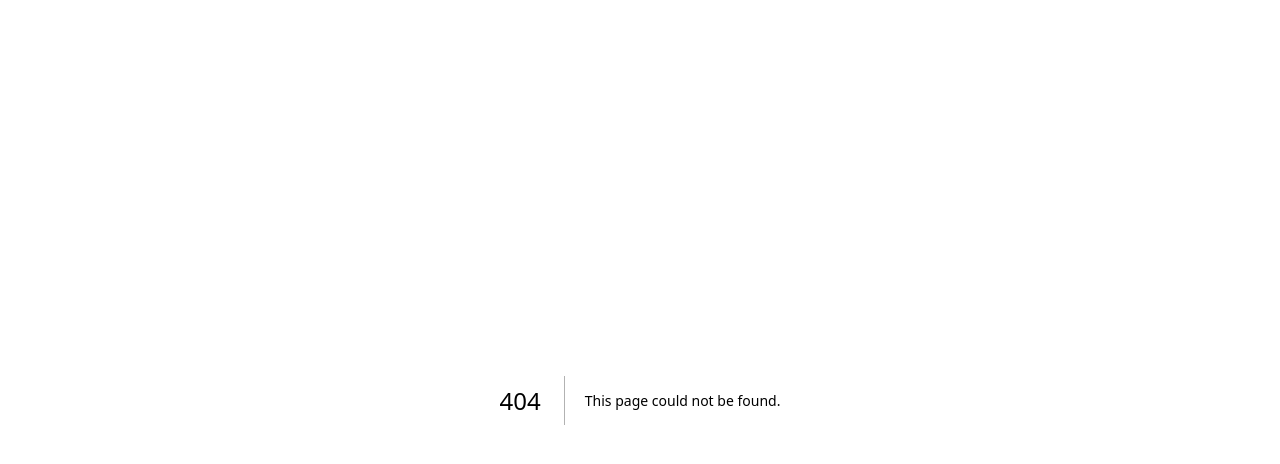
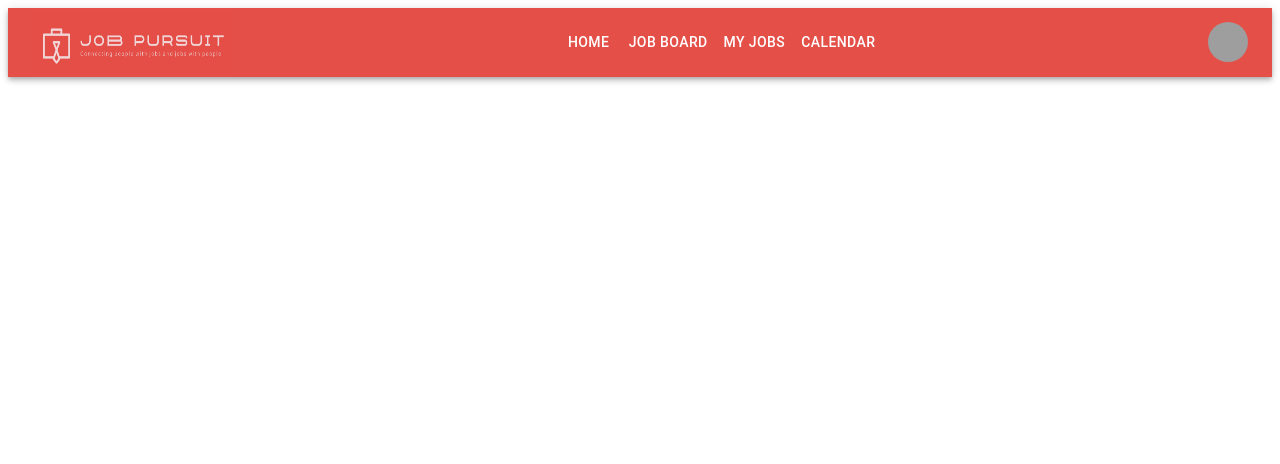
Before and after one commit to Lake-Natron/Pursuit, a Next.js app: page /viewApplicants in a window 1280 px wide. Before the commit this address had no page. Shown: the top 464 px of the page. Built offline with nearby package versions, Linux system fonts and the light colour scheme; grey boxes are pictures that could not be loaded.

Commit message:
view applicants initial setup

```diff
--- /dev/null
+++ b/pages/viewApplicants.jsx
@@ -0,0 +1,13 @@
+import React from "react";
+import NavBar from '../src/navBar';
+import ApplicantListCard from '../src/applicantListCard';
+
+const ViewApplicants = () => {
+  return (
+    <>
+      <NavBar />
+    </>
+  )
+}
+
+export default ViewApplicants;
--- /dev/null
+++ b/src/applicantListCard.jsx
@@ -0,0 +1,10 @@
+import React from "react";
+
+const ApplicantListCard = () => {
+  return (
+    <>
+    </>
+  )
+}
+
+export default ApplicantListCard;
```
